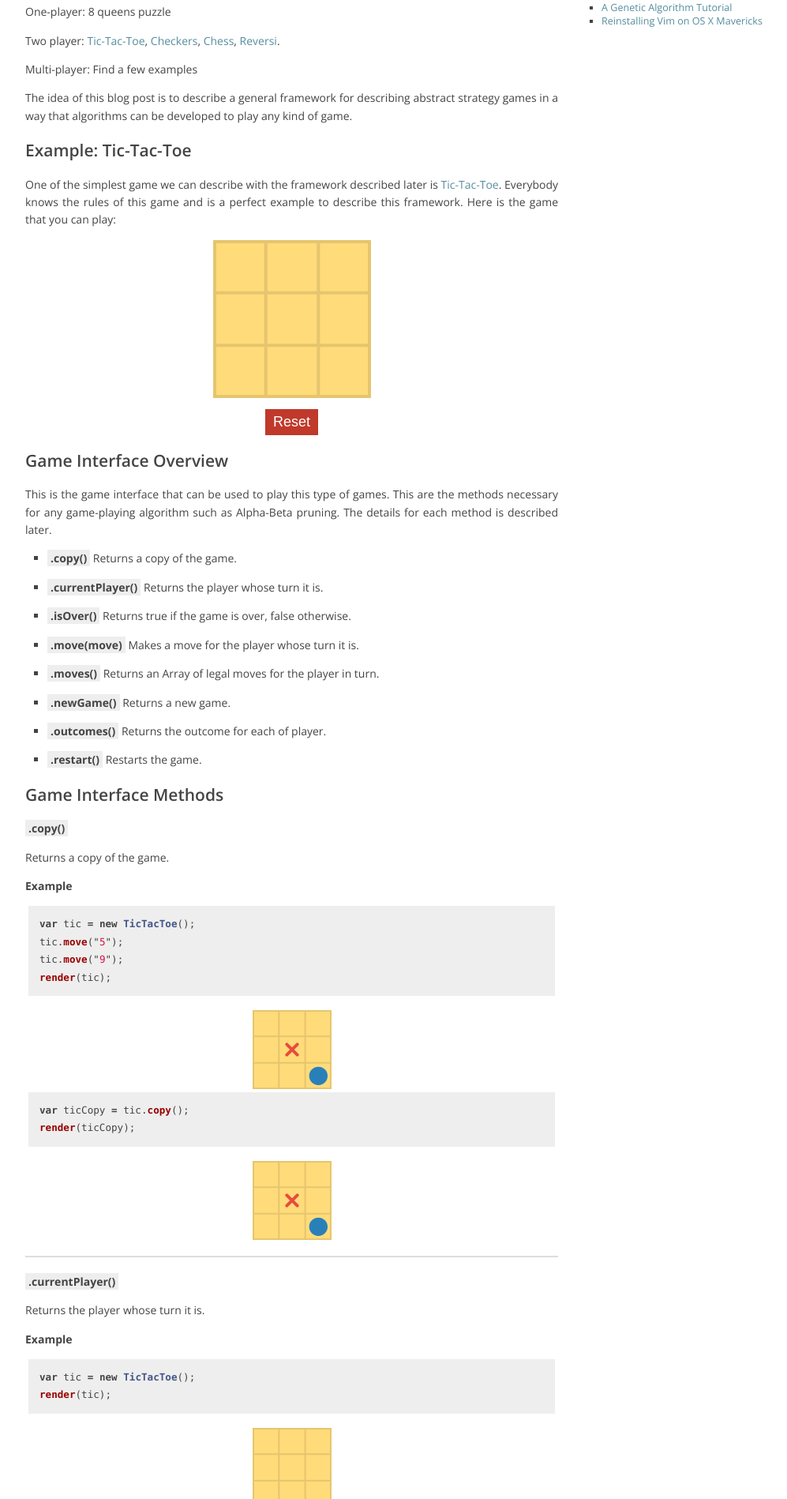
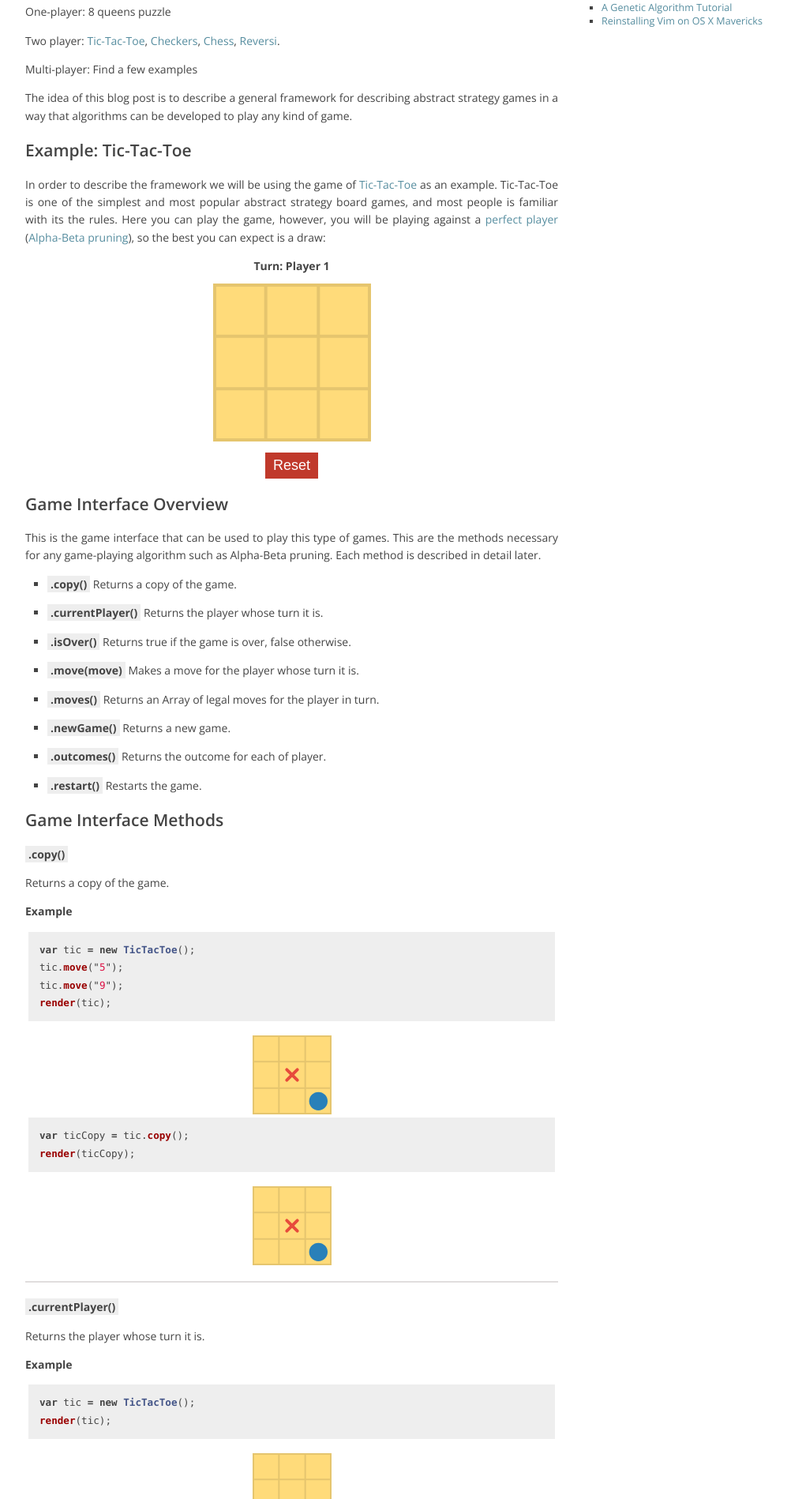
Before and after one commit to davidrobles/davidrobles.github.io, a Jekyll site: the page built from _posts/2014-07-08-a-framework-for-abstract-strategy-games.md, in a window 1280 px wide. Shown: the part 482-2380 px from the top of the page at 79% size, without its empty margins (128-1125 px from the left). Built offline with Jekyll 4.4.1, drawn with Linux system fonts in a browser that asks for light colours; Markdown is read by kramdown in place of the engine named in the settings; comment, search, counter and statistics services are not loaded.

Commit message:
Update post

```diff
--- a/_posts/2014-07-08-a-framework-for-abstract-strategy-games.md
+++ b/_posts/2014-07-08-a-framework-for-abstract-strategy-games.md
@@ -45,9 +45,11 @@ algorithms can be developed to play any kind of game.
 
 ## Example: Tic-Tac-Toe
 
-One of the simplest game we can describe with the framework described later is
-[Tic-Tac-Toe](http://en.wikipedia.org/wiki/Tic-tac-toe). Everybody knows the rules of this game and is a perfect
-example to describe this framework. Here is the game that you can play:
+In order to describe the framework we will be using the game of [Tic-Tac-Toe](http://en.wikipedia.org/wiki/Tic-tac-toe)
+as an example. Tic-Tac-Toe is one of the simplest and most popular abstract strategy board games, and most people is
+familiar with its the rules. Here you can play the game, however, you will be playing against a
+[perfect player](http://en.wikipedia.org/wiki/Solved_game#Perfect_play)
+([Alpha-Beta pruning](http://en.wikipedia.org/wiki/Alpha%E2%80%93beta_pruning)), so the best you can expect is a draw:
 
 <div id="info-view"></div>
 
@@ -60,7 +62,7 @@ example to describe this framework. Here is the game that you can play:
 ## Game Interface Overview
 
 This is the game interface that can be used to play this type of games. This are the methods necessary for
-any game-playing algorithm such as Alpha-Beta pruning. The details for each method is described later.
+any game-playing algorithm such as Alpha-Beta pruning. Each method is described in detail later.
 
 - <span class="code" style="font-weight: bold">.copy()</span> Returns a copy of the game.
 
--- a/css/framework-games/styles.css
+++ b/css/framework-games/styles.css
@@ -31,3 +31,7 @@ canvas.small-board {
     display: block;
     margin: 0 auto;
 }
+
+div#info-view {
+    font-weight: bold;
+}
```
Also changed, not shown: js/lib/mauler-0.0.1.js.
